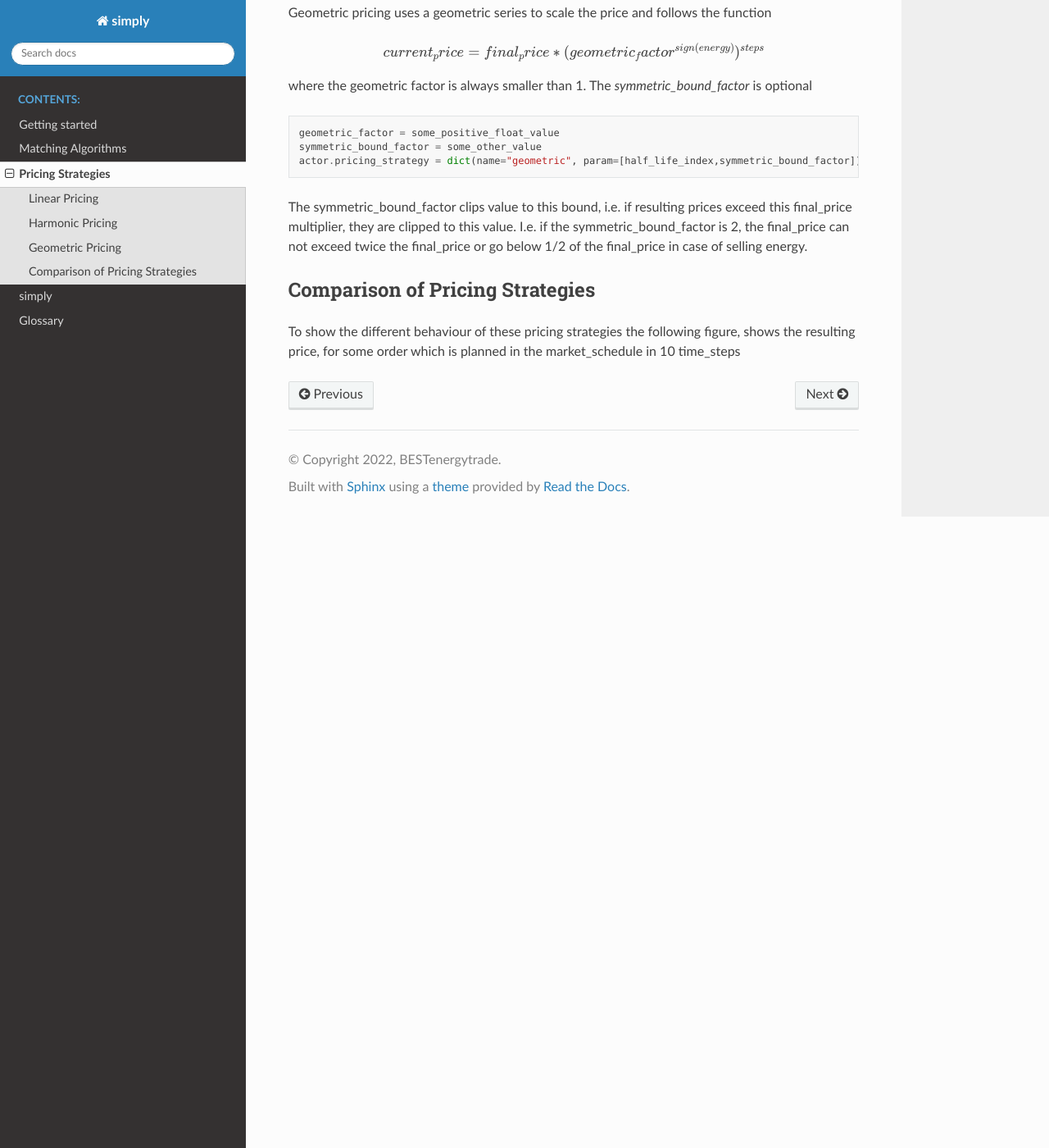
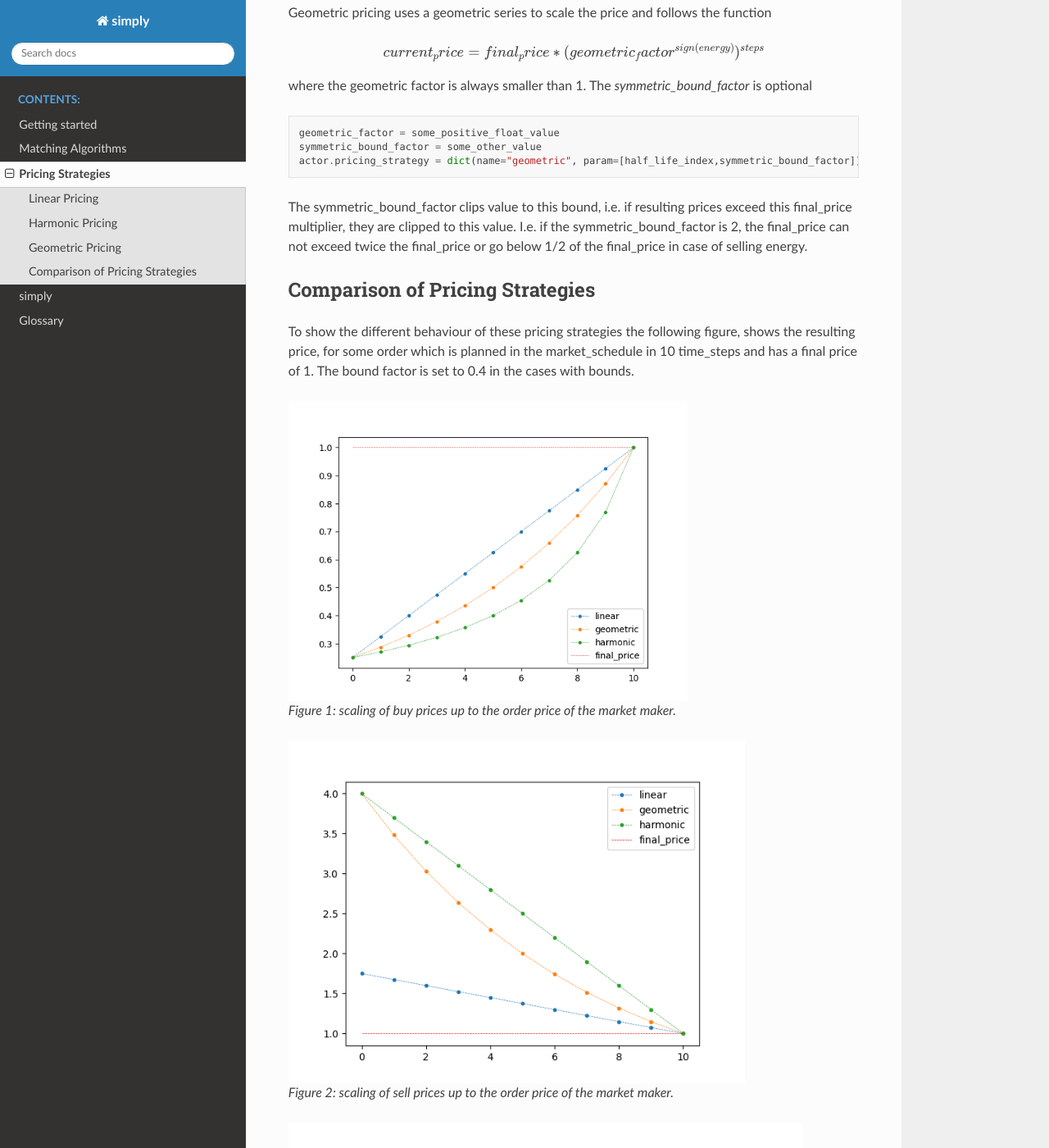
Before and after one commit to BESTenergytrade/simply, a Sphinx documentation site: the page built from doc/source/pricing_strategies.rst, in a window 1280 px wide and 1400 px high, scrolled down 2693 px. Shown: the whole window at 82% size. Built offline with Sphinx 7.4.7 and the Read the Docs theme 2.0.0, drawn with Linux system fonts in a browser that asks for light colours; formulas are drawn with MathJax 3; some of the changed text lies outside the part shown.

Commit message:
Add pricing strategy read the docs

```diff
--- a/doc/source/pricing_strategies.rst
+++ b/doc/source/pricing_strategies.rst
@@ -114,4 +114,29 @@ The symmetric_bound_factor clips value to this bound, i.e. if resulting prices e
 
 Comparison of Pricing Strategies
 ================================
-To show the different behaviour of these pricing strategies the following figure, shows the resulting price, for some order which is planned in the market_schedule in 10 time_steps
+To show the different behaviour of these pricing strategies the following figure, shows the resulting price, for some order which is planned in the market_schedule in 10 time_steps and has a final price of 1. The bound factor is set to 0.4 in the cases with bounds.
+
+
+.. figure:: _static/buy_prices_strategies.png
+   :width: 70%
+   :alt: Buy Prices per strategy
+
+   Figure 1: scaling of buy prices up to the order price of the market maker.
+
+.. figure:: _static/sell_prices_strategies.png
+   :width: 80%
+   :alt: Sell Prices per strategy
+
+   Figure 2: scaling of sell prices up to the order price of the market maker.
+
+.. figure:: _static/buy_prices_strategies_with_bounds.png
+   :width: 90%
+   :alt: Buy Prices per strategy with boundary
+
+   Figure 3: scaling of buy prices up to the order price of the market maker with a boundary argument.
+
+.. figure:: _static/sell_prices_strategies_with_bounds.png
+   :width: 100%
+   :alt: Sell Prices per strategy with boundary
+
+   Figure 4: scaling of sell prices up to the order price of the market maker with a boundary argument.
```
Also changed, not shown: doc/source/_static/buy_prices_strategies_with_bounds.png (renamed from doc/source/_static/buy_prices_strategies_with_bound.png), doc/source/_static/sell_prices_strategies_with_bounds.png, 1 other file.
